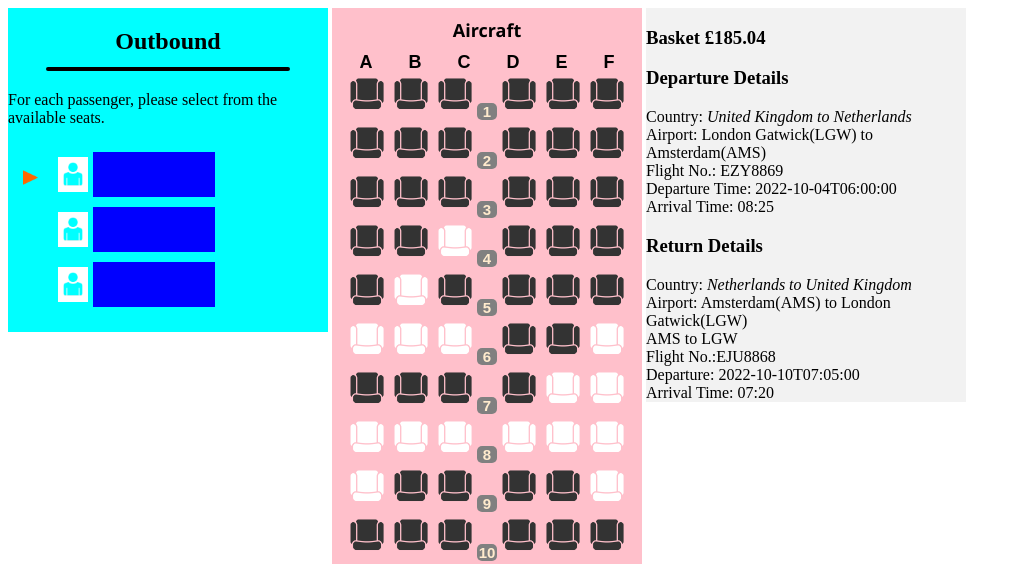
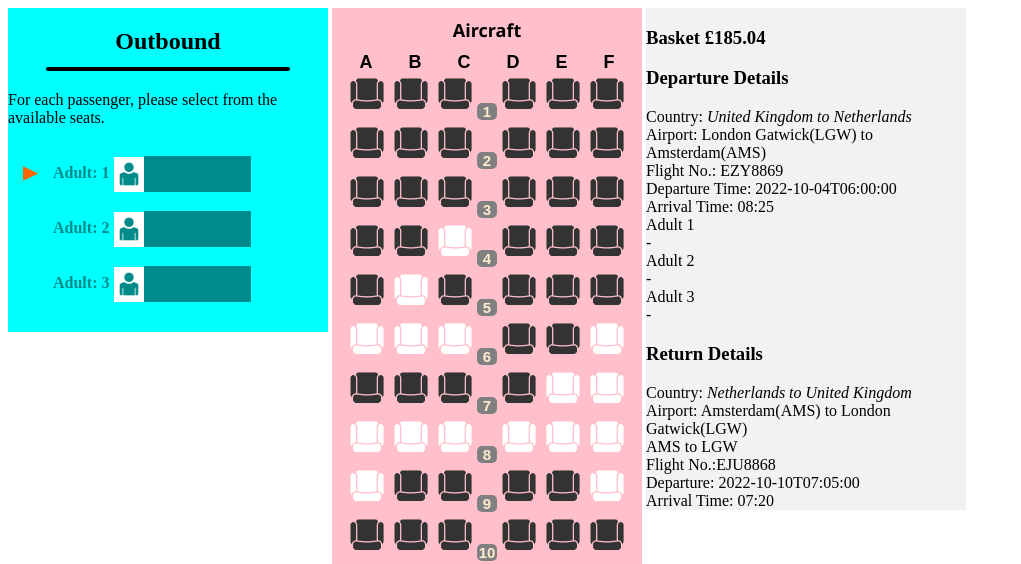
Before and after one commit to tunnyein8870/seat-reservation-system-like-easyjet, a Flask app: page / in a window 1280 px wide. Shown: the top 564 px of the page, without its empty margins (0-1021 px from the left). Run offline with Flask 2, Linux system fonts and the light colour scheme.

Commit message:
show seats in outbound flight details

```diff
--- a/static/seats.css
+++ b/static/seats.css
@@ -6,15 +6,6 @@
 #lhs{
     width: 100%;
 }
-.cspan{
-    background-color: blue;
-    width: 30%;
-    margin: 5px;
-    padding-top: 13px;
-    padding-left: 10%;
-    font-size: large;
-}
-
 #passengerList{
     margin-top: 20px;
     margin-bottom: 20px;
@@ -43,20 +34,41 @@
     margin-bottom: 10px;
     background-size: 30px;
     background-image: url(/static/passengers-adult.png);
+    background-color: darkcyan;
+}
+.adult_img:hover, .cspan:hover{
+    background-color: darkblue;
 }
 
 .control_img{
     width: 15px;
     height: 15px;
-    margin-top: 23px;
-    margin-right: 20px;
+    margin-top: 19px;
+    margin-right: 10px;
     background-size: 15px;
 }
 .control_img.current{
     background-image: url(/static/control-icon-play-hovered.png);
 }
-.adult_img:hover{
-    background-color: yellow;
+
+.adult_text{
+    margin: 5px;
+    padding-top: 12px;
+    color: darkcyan;
+    font-weight: bolder;
+}
+.adult_text:hover{
+    color: darkblue;
+}
+.cspan{
+    background-color: darkcyan;
+    height: 28px;
+    width: 25%;
+    margin-top: 9px;
+    padding-top: 8px;
+    padding-left: 10%;
+    font-size: large;
+    color: lightgray;
 }
 .seat.available.occupied{
     background-image: url(/static/seat-occupied-by-adult.png);
@@ -88,23 +100,16 @@
     font-family: Arial, Helvetica, sans-serif;
     font-size: 15px;
 }
-
 .block{
     display:inline-block;
 }
-
 #colnum{
     font-family: Arial, Helvetica, sans-serif;
     margin-top: 10px;
 }
-
 #colnum span{
     padding: 18px;
 }
-
-
-
-
 #rhs{
     display: inline-block;
     width:320px;
--- a/static/seats.js
+++ b/static/seats.js
@@ -23,10 +23,13 @@ document.body.onload=async()=>{
         let control_img = document.createElement('div');
         control_img.classList = "control_img";
         control_img.id = `control_${p}`;
+        let adult_text = document.createElement('span');
+        adult_text.classList = "adult_text";
+        adult_text.innerHTML = `Adult: ${p+1}`;
         let cspan = document.createElement('span');
         cspan.classList = "cspan";
         cspan.id = `cspan_${p}`;
-        adult_div.append(control_img,adult_img, cspan);
+        adult_div.append(control_img, adult_text, adult_img, cspan);
         document.getElementById('passengerList').append(adult_div);
         adult_div.onclick = ()=>{
             document.querySelector('.current').classList.remove('current');
@@ -56,6 +59,7 @@ document.body.onload=async()=>{
             }
         }
     }
+
     // console.log(departcountry[1], arrivecountry[1]);
     document.getElementById('outbound').innerHTML = `
     <h3>Departure Details</h3>
@@ -65,6 +69,7 @@ document.body.onload=async()=>{
     <div>Departure Time: ${basket.JourneyPairs[0].OutboundSlot.Flight.LocalDepartureTime}</div>
     <div>Arrival Time: ${basket.JourneyPairs[0].OutboundSlot.Flight.LocalArrivalTime.substring(11,16)}</div>
     `;
+
     document.getElementById('inbound').innerHTML = `
     <h3>Return Details</h3>
     <div>Country: <i>${arrivecountry[0]} to ${departcountry[0]}</i></div>
@@ -74,6 +79,20 @@ document.body.onload=async()=>{
     <div>Departure: ${basket.JourneyPairs[0].ReturnSlot.Flight.LocalDepartureTime}</div>
     <div>Arrival Time: ${basket.JourneyPairs[0].ReturnSlot.Flight.LocalArrivalTime.substring(11,16)}</div>
     `;
+
+    let outbound_seats = document.createElement('div');
+    outbound_seats.className = "outbound_seats";
+    for (let adult=0; adult<numberPassengers; adult++){
+        let seatnum_div = document.createElement('div');
+        let seatnum_text = document.createElement('label');
+        seatnum_div.id = `outbound_${adult}`;
+        seatnum_div.classList = 'seats';
+        seatnum_div.innerHTML = "-";
+        seatnum_text.innerHTML = `Adult ${adult+1}`;
+        seatnum_text.append(seatnum_div);
+        outbound_seats.append(seatnum_text);
+    }
+    document.getElementById('outbound').append(outbound_seats);
 
     // create dynamic seats
     for(let r = 0; r < seats.Rows.length; r++){
@@ -86,24 +105,22 @@ document.body.onload=async()=>{
             divblock.classList = "block";
             for(let s = 0; s < seats.Rows[r].Blocks[b].Seats.length; s++){
                 seat_row = seats.Rows[r].Blocks[b].Seats[s].SeatNumber.slice(1);  // get 'A' 'B' 'C' 'D', etc. from SeatNumber
-                let divseat = document.createElement('div');  // create <div class="seat" id="seat_1A">
-                divseat.classList = "seat";
-                let price = seats.Rows[r].Blocks[b].Seats[s].Price;
-                let seat_id = `${seats.Rows[r].Blocks[b].Seats[s].SeatNumber}`; // get seat id
-                divseat.id = `${seat_id}`;
-                let priceband = seats.Rows[r].Blocks[b].Seats[s].PriceBand; // set price band
-                if (priceband == 0){
-                    priceband = "Regular";
-                }
-                seat_count += 1;
-                divblock.append(divseat);
-                divrow.append(divblock);
-                document.getElementById('center').append(divrow);
                 if (r == 0){  // create column number between seets. (A, B, C, D)
                     let rowspan = document.createElement('span');
                     rowspan.append(seat_row);
                     document.getElementById('colnum').append(rowspan);
                 }
+                let divseat = document.createElement('div');  // create <div class="seat" id="seat_1A">
+                divseat.classList = "seat";
+                let seat_id = `${seats.Rows[r].Blocks[b].Seats[s].SeatNumber}`; // get seat id
+                divseat.id = `${seat_id}`;
+                let price = seats.Rows[r].Blocks[b].Seats[s].Price;
+                let priceband = seats.Rows[r].Blocks[b].Seats[s].PriceBand; // set price band
+                (priceband == 0) ? priceband = "Regular" : priceband;
+                seat_count += 1;  // count seat to display in the block middle
+                divblock.append(divseat);
+                divrow.append(divblock);
+                document.getElementById('center').append(divrow);
                 if (seat_count == seats.Rows[r].Blocks[b].Seats.length){ // create row numbers (1, 2, 3, etc.)
                     let rownumber = document.createElement('div');
                     rownumber.classList = "rowshow";
@@ -111,69 +128,76 @@ document.body.onload=async()=>{
                     divblock.append(rownumber);
                 }
                 let seat_div = document.getElementById(seat_id);
-                let seatnum_div = document.createElement('div');  // create seat number in outbound
-                seatnum_div.classList = "seats";
-                if (seats.Rows[r].Blocks[b].Seats[s].IsAvailable){
-                    seat_div.classList.add('available');
-                }else{
-                    seat_div.classList.add('unavailable');
-                }
-                if (seat_div){
+                (seats.Rows[r].Blocks[b].Seats[s].IsAvailable) ? seat_div.classList.add('available') : seat_div.classList.add('unavailable');
+                if (seat_div && seat_div.classList.contains('available')){
                     seat_div.onclick = ()=>{
+                        // dynamic seat selection
                         passenger = document.querySelector('.current'); // select current seat
-                        // passenger.classList.add(seat_div.id);
                         current_passenger = split_number(passenger.id); // get current_passenter's id
-                        seatnum_div.id = `seat_${seat_id}`;  // set id to seats div and display seat number in outbound.
-                        seatnum_div.innerHTML = `
-                        <div>Seat: <b><i>${seat_id}</i></b></div>
-                        <div>Price: <b><i>${price}</i></b></div>
-                        <div>Class: <b><i>${priceband}</i></b></div>`;
-                        document.getElementById('outbound').append(seatnum_div);
                         let cspan = document.querySelectorAll('.cspan'); // get all cspan for adults
-                        let outboundseats = document.querySelectorAll("#outbound .seats");  // select all seats inside outbound div
-                        if (seat_div.classList.contains('available')){  // check only available seats to add in outbound.
+                        let seat = document.querySelectorAll('.seats'); // get all seats from outbound flight
+                        // remove seat
                         if (seat_div.classList.contains('occupied')){
-                                seat_div.classList.remove('occupied'); // remove previous passenger
-                                document.getElementById('outbound').removeChild(seatnum_div);  // remove seat when seat is deselected.
-                                console.log(current_passenger);
-                                for (let s in cspan){ // loop and search for id
+                            seat_div.classList.remove('occupied');
+                            // delete seat number and move selection from current to next adult seat
+                            for (let s in cspan){
                                 if (cspan[s].innerHTML == seat_div.id){
                                     cspan[s].innerHTML = "";
                                     document.getElementById(`control_${current_passenger}`).classList.remove('current'); // remove current
                                     document.getElementById(`control_${s}`).classList.add('current'); // move cursor to current
                                 }
                             }
+                            // remove outbound flight seat
+                            for (let se of seat.values()){ // get values to avoid null
+                                console.log(se);
+                                if (se.classList.contains(seat_div.id)){
+                                    se.innerHTML = "-";
+                                    se.classList.remove(seat_div.id);
+                                }
+                            }
                         }
                         else{
+                            // select seat
                             passenger.classList.add(seat_div.id); // add seat_id to classlist
-                                seat_div.classList.add('occupied');
-                                // seat_div.classList.add('occupied'); // add current_passenger to seat
+                            seat_div.classList.add('occupied'); // select seat
                             if (passenger.classList.length > 3){ // to move passenger
                                 passenger.classList.remove('current');
                                 passenger.classList.add('current'); // set current at the end of classlist
                                 last = passenger.classList[passenger.classList.length-2]; // classname before current
                                 second_last = passenger.classList[passenger.classList.length-3]; // classname before last
-                                    document.getElementById(second_last).classList.remove('occupied');
-                                    document.getElementById(last).classList.add('occupied');
+                                document.getElementById(second_last).classList.remove('occupied'); // remove previous seat class
+                                document.getElementById(last).classList.add('occupied'); // add current seat class
                                 passenger.classList.remove(second_last); // remove to avoid duplicate class
                             }
+                            // to point last passenger of adult seat
                             if (current_passenger != numberPassengers-1){
-                                    // document.getElementById(`cspan_${current_passenger}`).innerHTML = seat_div.id;
                                 next_passenger = parseInt(current_passenger)+1;  // move selection to next adult
                                 document.getElementById(`control_${current_passenger}`).classList.remove('current');
                                 document.getElementById(`control_${next_passenger}`).classList.add('current');
                             }
                             document.getElementById(`cspan_${current_passenger}`).innerHTML = seat_div.id;
+                            // show seats in outbound flight details
+                            let outbound_current = document.getElementById(`outbound_${current_passenger}`);
+                            outbound_current.classList.add(seat_div.id);
+                            if (outbound_current.classList.length > 2){
+                                let a = outbound_current.classList[outbound_current.classList.length-1]
+                                let b = outbound_current.classList[outbound_current.classList.length-2]
+                                outbound_current.classList.remove(b);
+                                outbound_current.classList.add(a);
                             }
-
+                            document.getElementById(`outbound_${current_passenger}`).innerHTML = `
+                            <div>Seat No.: ${seat_div.id}</div>
+                            <div>Price: ${price}</div>
+                            <div>Class: ${priceband}</div>
+                            `;
                         }
-
                     } // seat_div onclick end
                 } // check seat_div end
             } // seat end
         } // blocks end
     } // row end
 }
+
 function split_number(seat_num){
     return seat_num.split('_')[1];
 }
```
Also changed, not shown: static/seats_backup.js (+67 -43 lines). Lines whose indentation alone changed are shown as unchanged.
